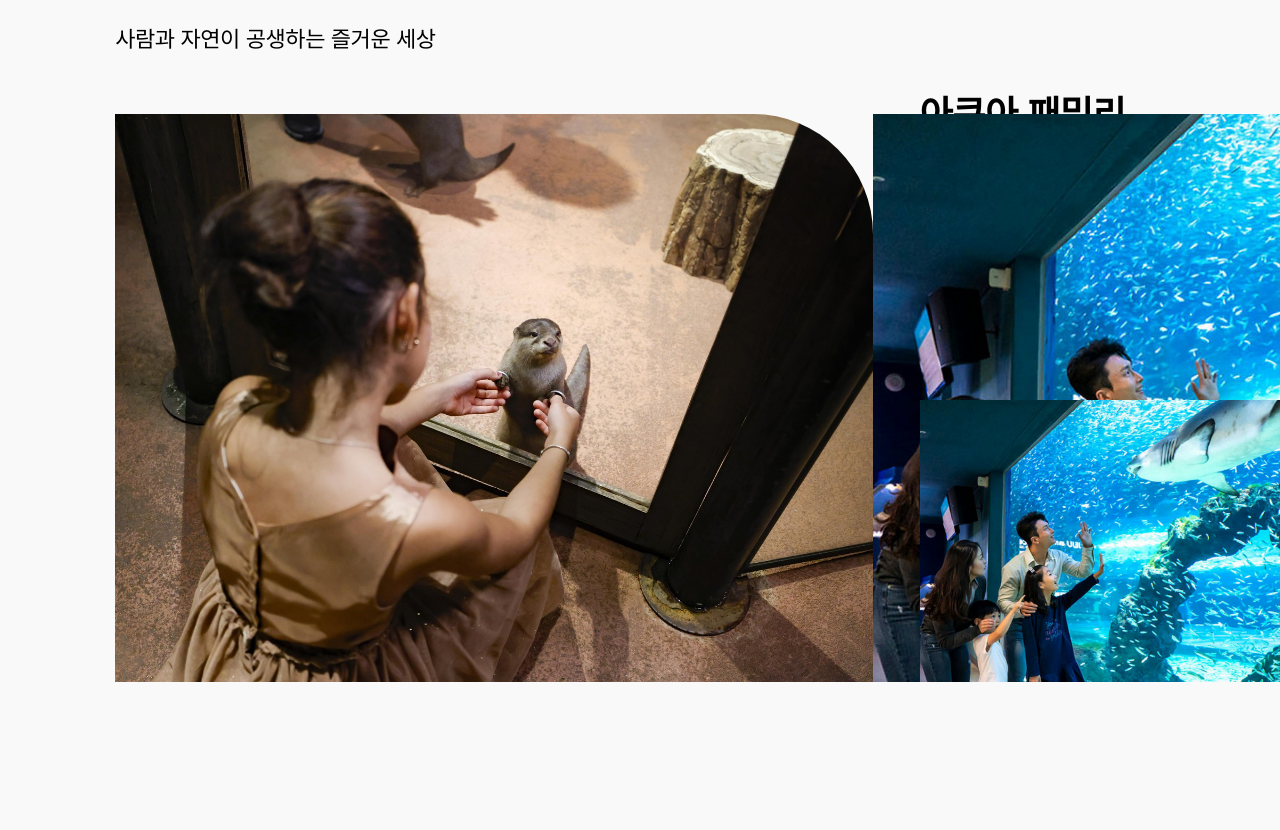
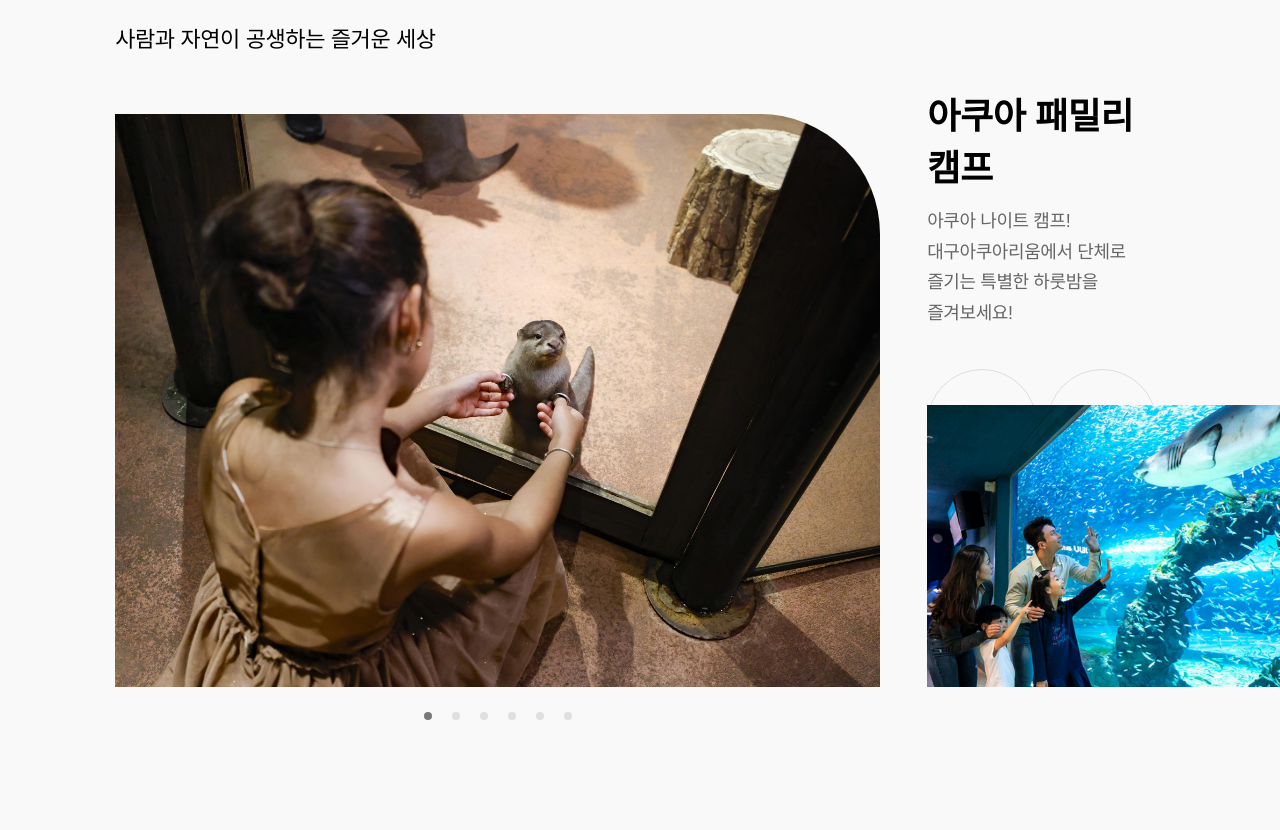
Before and after one commit to maniswalking/daegu-aquarium, a plain HTML site: page index.html in a window 1280 px wide. Shown: the part 3069-3899 px from the top of the page. Drawn offline with nearby package versions, Linux system fonts and the light colour scheme; a web font is replaced by a local one.

Commit message:
Save changes

```diff
--- a/assets/css/common.css
+++ b/assets/css/common.css
@@ -1,8 +1,16 @@
+@charset "utf-8";
+
 /* 공통 CSS */
 body {
   font-family: "pretendard", sans-serif;
   letter-spacing: -0.04rem;
 }
+
+/* 줄바꿈 */
+.pcbr{display:block;}
+.tbbr{display:none;}
+.mbbr{display:none;}
+
 
 /* root */
 :root {
--- a/assets/js/main.js
+++ b/assets/js/main.js
@@ -9,7 +9,7 @@ $(function () {
   //   document.getElementById("slideVideo1").play();
   // });
 
-
+// 섹션01 - 메인비주얼 슬라이드 swiper
   var swiper = new Swiper(".main-visual", {
     slidesPerView: 1,
     spaceBetween: 0,
@@ -28,9 +28,62 @@ $(function () {
     },
   });
 
+  // 섹션04 - 슬라이드 swiper
+  var slideTotal = $('.portfolio_thumb .swiper-slide').length;
+	var swiper2 = new Swiper('.portfolio_thumb', {
+		slidesPerView: "auto",
+		spaceBetween : 35,
+		speed: 800,
+		loop: false,
+		freeMode: true,
+		allowTouchMove:true,
+		slideToClickedSlide: true,
+        watchSlidesVisibility: true,
+        watchSlidesProgress: true,
+		observer: true,
+		observeParents: true,
+		on: {
+			slideChange : function() {
+				$('.portfolio_thumb .swiper-slide').removeClass('swiper-slide-active');
+			},
 
+		},
+	});
+  // 섹션04 - 슬라이드 썸네일 swiper
+  var swiper = new Swiper('.portfolio_gall', {
+    slidesPerView: 1,
+    effect:"fade",
+    fadeEffect: { crossFade: true },
+    freeMode: true,
+    allowTouchMove:true,
+    slideToClickedSlide: true,
+    loop: false,
+    speed: 400,
+    thumbs: {
+        swiper: swiper2,
+    },
+    navigation: {
+        nextEl: '.btn_next',
+        prevEl: '.btn_prev',
+    },
+    pagination: {
+        el: '.portfolioPage',
+        clickable: true,
+    },
+    on: {
+        slideChange: function () {
+            // 메인 슬라이드가 변경될 때 썸네일 갤러리 즉시 이동
+            swiper2.slideTo(this.activeIndex);
+        },
+    },
+  });
+
+///////////////////////////////////////////
 });
 
+
+
+// JavaScript - 메인비주얼 슬라이드 콘텐츠 자동 채우기
 let card_slide = [];
 
 $(window).on('load', function () {
```
